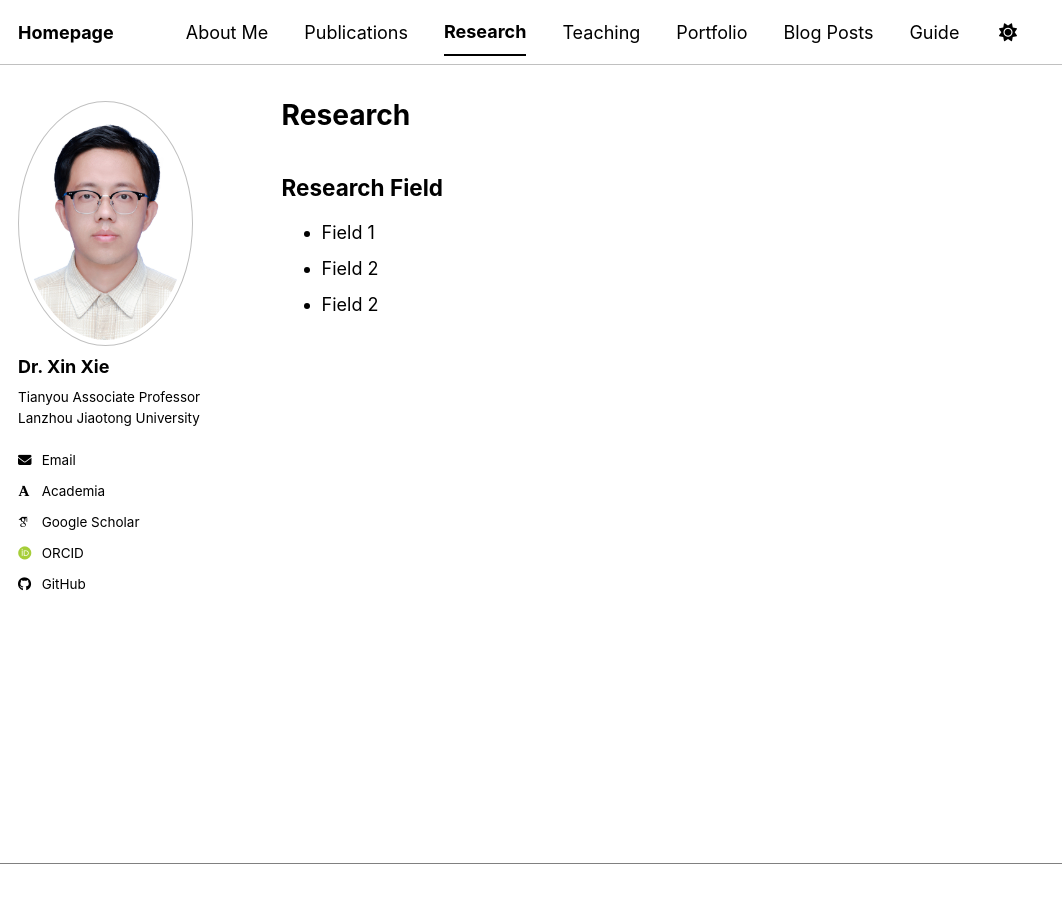
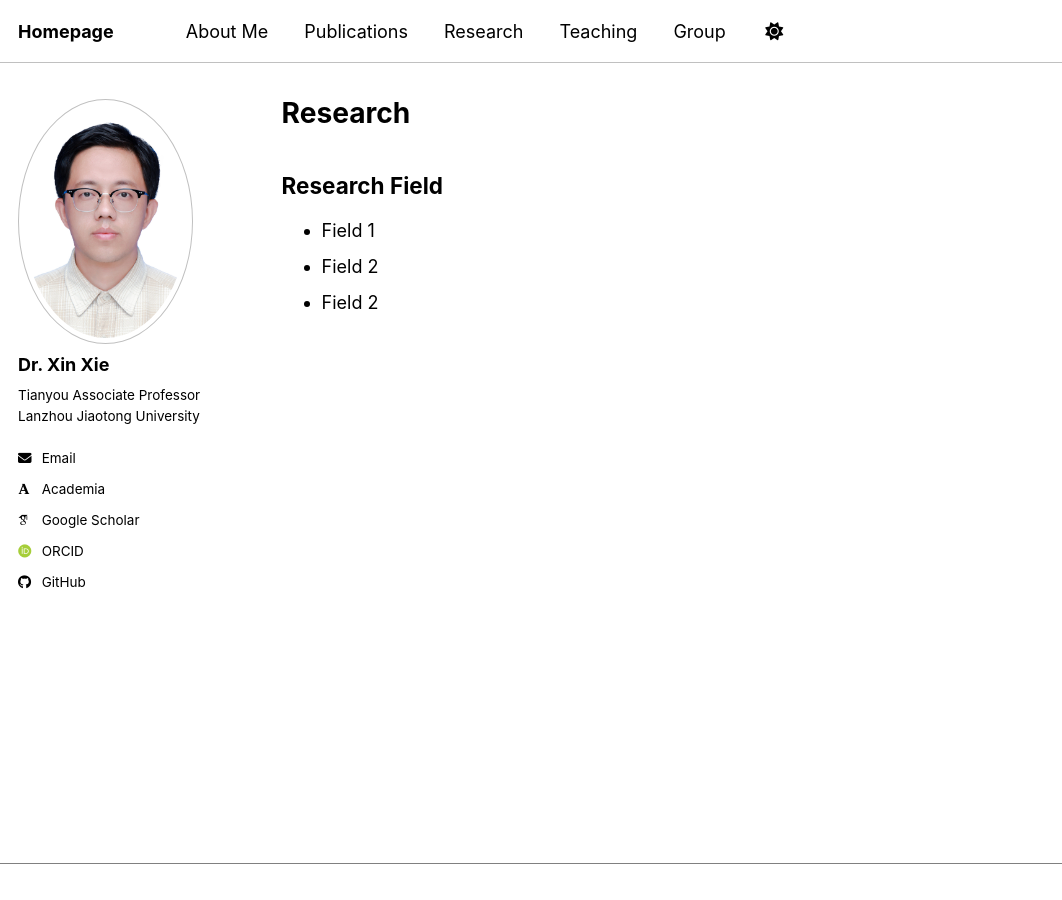
Before and after one commit to xiexin312/xiexin312.github.io, a Jekyll site: the page built from _pages/Research.md, in a window 1280 px wide. Shown: the whole page, without its empty margins (0-1062 px from the left). Built offline with Jekyll 4.4.1, drawn with Linux system fonts in a browser that asks for light colours; some web fonts are replaced; a script bundle is joined from its source files by our own code; library files that are not in the unit come from our copies.

Commit message:
添加group

```diff
--- a/_data/navigation.yml
+++ b/_data/navigation.yml
@@ -20,11 +20,8 @@
   - title: "Teaching"
     url: /teaching/
 
-  - title: "Portfolio"
-    url: /portfolio/
+  - title: "Group"
+    url: /group/
 
-  - title: "Blog Posts"
-    url: /year-archive/
-
-  - title: "Guide"
-    url: /markdown/
+  #- title: "Guide"
+    #url: /markdown/
--- a/_pages/Research.md
+++ b/_pages/Research.md
@@ -1,7 +1,7 @@
 ---
 layout: archive
 title: "Research"
-permalink: /Research/
+permalink: /research/
 author_profile: true
 redirect_from:
   - /research
```
Also changed, not shown: _pages/group.md (added, +15 -0 lines).
